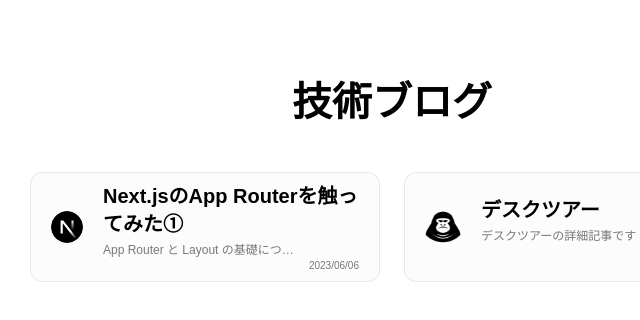
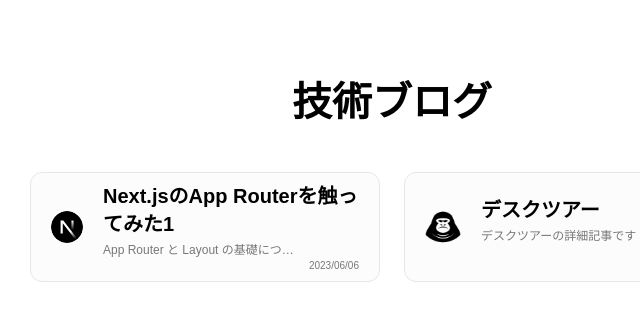
Before and after one commit to takerucam/portfolio, an Astro site: page / in a window 1280 px wide. Shown: the full height of the page, 248-888 px from the left. Built offline with nearby package versions, Linux system fonts and the light colour scheme; Astro itself is replaced by a stand-in of ours; a web font is replaced by a local one.

Commit message:
🚑 ①だとOGP画像が適切に生成されない不具合を修正

```diff
--- a/src/content/blogs/app-router1.md
+++ b/src/content/blogs/app-router1.md
@@ -1,6 +1,6 @@
 ---
 layout: '../../layouts/MarkDownLayout.astro'
-title: 'Next.jsのApp Routerを触ってみた①'
+title: 'Next.jsのApp Routerを触ってみた1'
 pubDate: '2023-06-6'
 description: 'App Router と Layout の基礎についての紹介です'
 author: 'muchimuchi'
```
